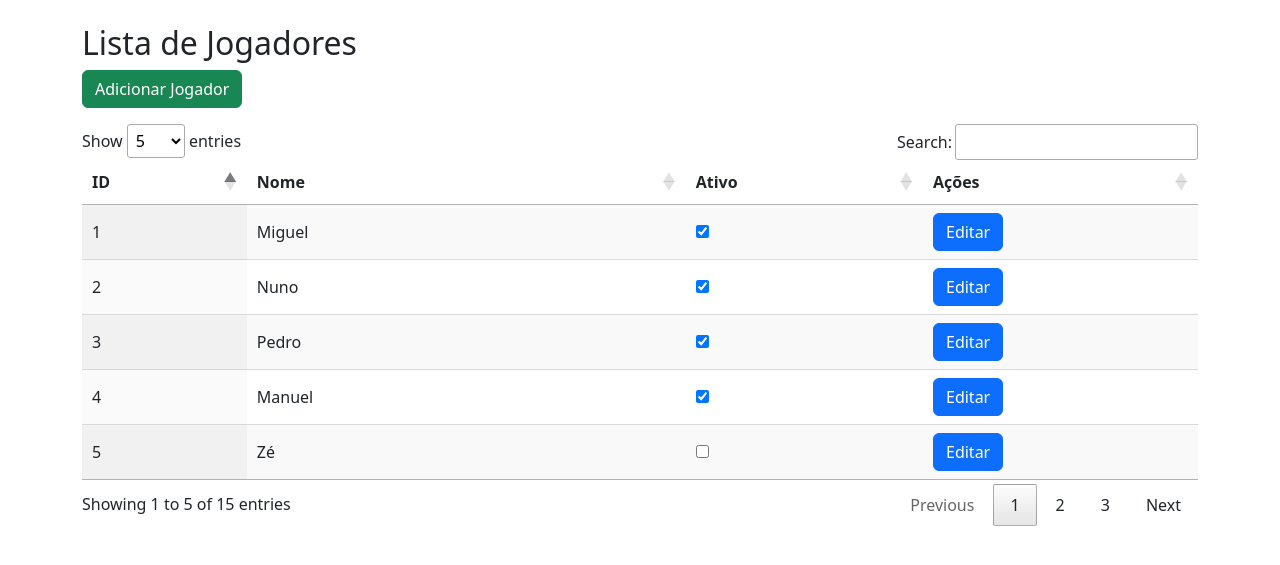
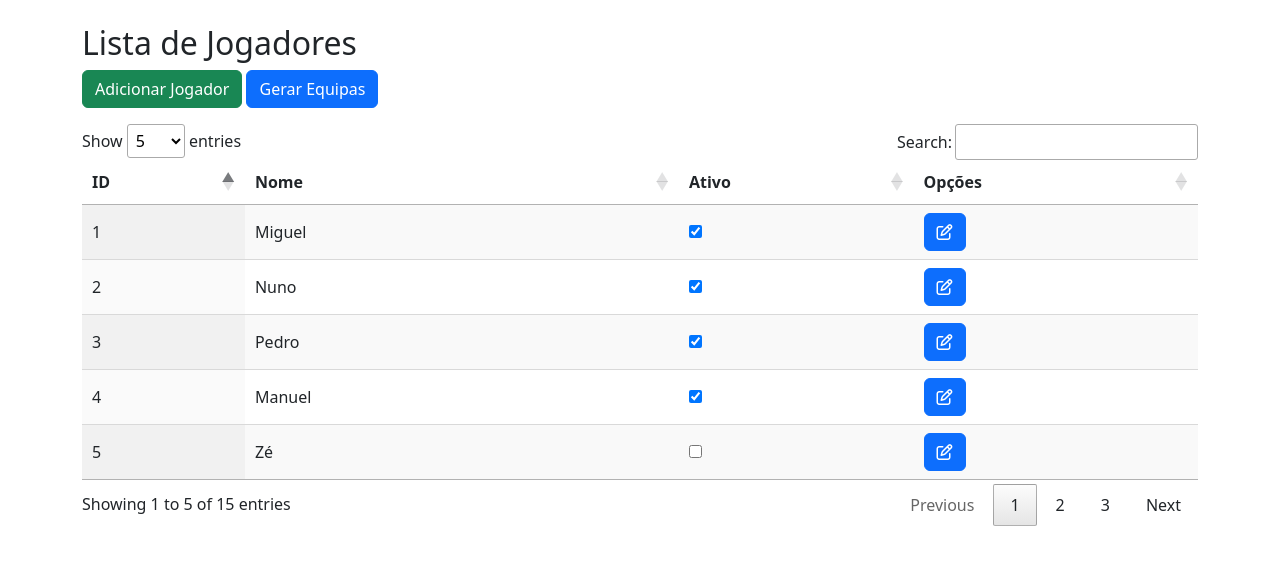
Before and after one commit to miguelnunorosa/AGMT_AirsoftGameMasterTool, a Flask app: page /jogadores in a window 1280 px wide. Shown: the part 56-621 px from the top of the page. Run offline with Flask 3, Linux system fonts and the light colour scheme; data comes from the database, SQL or seed files in the repository; both versions use the stored data as it was after the commit; some libraries are stand-ins or nearby versions.

Commit message:
update webservice

```diff
--- a/RaspberryPi/webservice/Main.py
+++ b/RaspberryPi/webservice/Main.py
@@ -58,12 +58,15 @@ def atualizar_ativo(jogador_id):
     # Retornar uma resposta de sucesso para o cliente
     return '', 200
 
-
-@app.route('/jogadores')
-def jogadores_equipas_modal():
+@app.route('/gerar_equipas')
+def gerar_equipas():
     jogadores_ativos = Players.get_active_players()
-    return render_template('jogadores.html', jogadores_ativos=jogadores_ativos)
-
+    # Divida os jogadores ativos em duas equipes
+    metade = len(jogadores_ativos) // 2
+    equipe_azul = jogadores_ativos[:metade]
+    equipe_vermelha = jogadores_ativos[metade:]
+    print(equipe_azul)
+    return render_template('jogadores.html', equipe_azul=equipe_azul, equipe_vermelha=equipe_vermelha)
 
 
 
--- a/RaspberryPi/webservice/Players.py
+++ b/RaspberryPi/webservice/Players.py
@@ -63,6 +63,7 @@ def get_active_players():
     conn.close()
     return jogadores
 
+
 def update_player_ativo(jogador_id, ativo):
     conn = sqlite3.connect(dbPath)
     cursor = conn.cursor()
--- a/RaspberryPi/webservice/settings/templates/jogadores.html
+++ b/RaspberryPi/webservice/settings/templates/jogadores.html
@@ -11,6 +11,7 @@
     <div class="row mb-3">
         <div class="col">
             <button type="button" class="btn btn-success" data-bs-toggle="modal" data-bs-target="#modalAdicionarJogador">Adicionar Jogador</button>
+            <button type="button" class="btn btn-primary" data-bs-toggle="modal" data-bs-target="#modalGerarEquipas">Gerar Equipas</button>
         </div>
     </div>
 
@@ -20,7 +21,7 @@
                 <th>ID</th>
                 <th>Nome</th>
                 <th>Ativo</th>
-                <th>Ações</th>
+                <th>Opções</th>
             </tr>
         </thead>
         <tbody>
@@ -30,7 +31,7 @@
                     <td>{{ jogador[1] }}</td>
                     <td><input type="checkbox" class="checkbox-ativo" data-jogador-id="{{ jogador[0] }}" {% if jogador[2] == 1 %}checked{% endif %}></td>
                     <td>
-                        <button type="button" class="btn btn-primary btn-editar" data-bs-toggle="modal" data-bs-target="#modalEditarJogador" data-jogador-id="{{ jogador[0] }}">Editar</button>
+                        <button type="button" class="btn btn-primary btn-editar" data-bs-toggle="modal" data-bs-target="#modalEditarJogador" data-jogador-id="{{ jogador[0] }}" alt="Editar jogador"><i class="fa-regular fa-pen-to-square"></i></button>
                     </td> <!-- Botão Editar -->
                 </tr>
             {% endfor %}
@@ -94,6 +95,37 @@
             </div>
         </div>
     </div>
+
+    <!-- Modal gerar equipas -->
+    <div class="modal fade" id="modalGerarEquipas" tabindex="-1" aria-labelledby="exampleModalLabel" aria-hidden="true">
+        <div class="modal-dialog">
+            <div class="modal-content">
+                <div class="modal-header">
+                    <h5 class="modal-title">Gerar Equipas</h5>
+                    <button type="button" class="btn-close" data-bs-dismiss="modal" aria-label="Close"></button>
+                </div>
+                <div class="modal-body">
+                    <h6>Equipa Azul:</h6>
+                    <ul id="equipeAzul">
+                        {% for jogador in equipe_azul %}
+                            <li>{{ jogador[1] }}</li>
+                        {% endfor %}
+                    </ul>
+                    <h6>Equipa Vermelha:</h6>
+                    <ul id="equipeVermelha">
+                        {% for jogador in equipe_vermelha %}
+                            <li>{{ jogador[1] }}</li>
+                        {% endfor %}
+                    </ul>
+                </div>
+                <div class="modal-footer">
+                    <button type="button" class="btn btn-secondary" data-bs-dismiss="modal">Fechar</button>
+                </div>
+            </div>
+
+        </div>
+    </div>
+
 
 
 
@@ -242,6 +274,26 @@
             });
         });
 
+        $(document).ready(function() {
+            $('#btnGerarEquipas').click(function() {
+                // Fazer uma solicitação AJAX para obter as equipes de jogadores ativos
+                $.ajax({
+                    type: 'GET',
+                    url: '/gerar_equipas',
+                    success: function(response) {
+                        // Exibir a modal com as equipes de jogadores
+                        $('#modalGerarEquipas .modal-body').html(response);
+                        $('#modalGerarEquipas').modal('show');
+                    },
+                    error: function(xhr, status, error) {
+                        console.error(error);
+                        alert('Ocorreu um erro ao gerar as equipes. Por favor, tente novamente.');
+                    }
+                });
+            });
+        });
+
+
 
 
     </script>
```
Also changed, not shown: RaspberryPi/webservice/settings/database/agmtdatabase.db.
